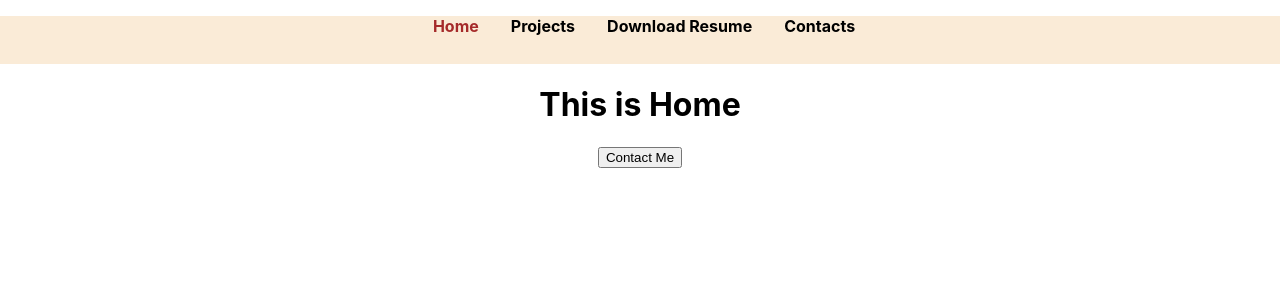
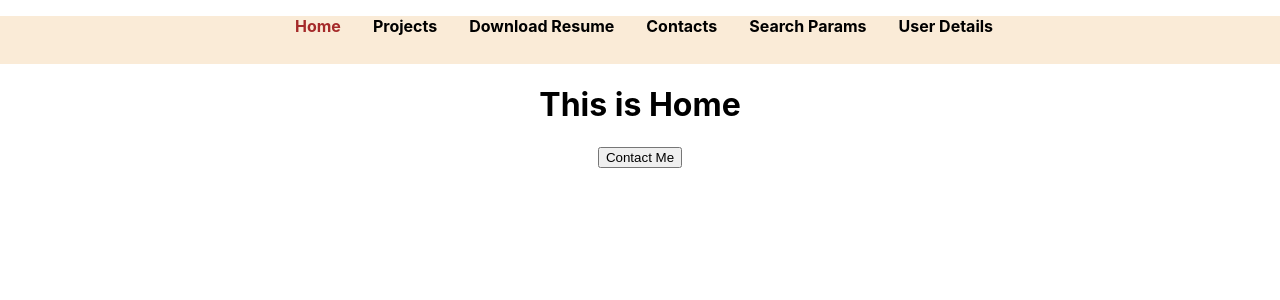
Before and after one commit to Sadia-hub/p1, a React (Create React App) app: page / in a window 1280 px wide. Shown: the top 300 px of the page. Built offline with nearby package versions, Linux system fonts and the light colour scheme.

Commit message:
Search Params

```diff
--- a/src/App.js
+++ b/src/App.js
@@ -9,6 +9,7 @@ import Navbar from './components/Navbar';
 import Mern from './components/mern';
 import Android from './components/Android';
 import UserDetail from './components/UserDetail';
+import SearchParams from './components/SearchParams';
 function App() {
   return (
     <div className="App">
@@ -27,6 +28,7 @@ function App() {
         <Route path="contact" element={<Contact/>}/>
         <Route path="resume" element={<Resume/>}/>
         <Route path="user/:userId" element={<UserDetail />}/>
+        <Route path="search" element={<SearchParams/>}/>
 
         <Route path='*' element={<Page404 />} />
 
--- a/src/components/Navbar.js
+++ b/src/components/Navbar.js
@@ -17,6 +17,12 @@ const Navbar = () =>{
         <li>
             <NavLink to="/contact"> Contacts </NavLink>
         </li>
+        <li>
+            <NavLink to="/search"> Search Params </NavLink>
+        </li>
+        <li>
+            <NavLink to="/user/1"> User Details </NavLink>
+        </li>
 
     </ul>
     </nav>
```
